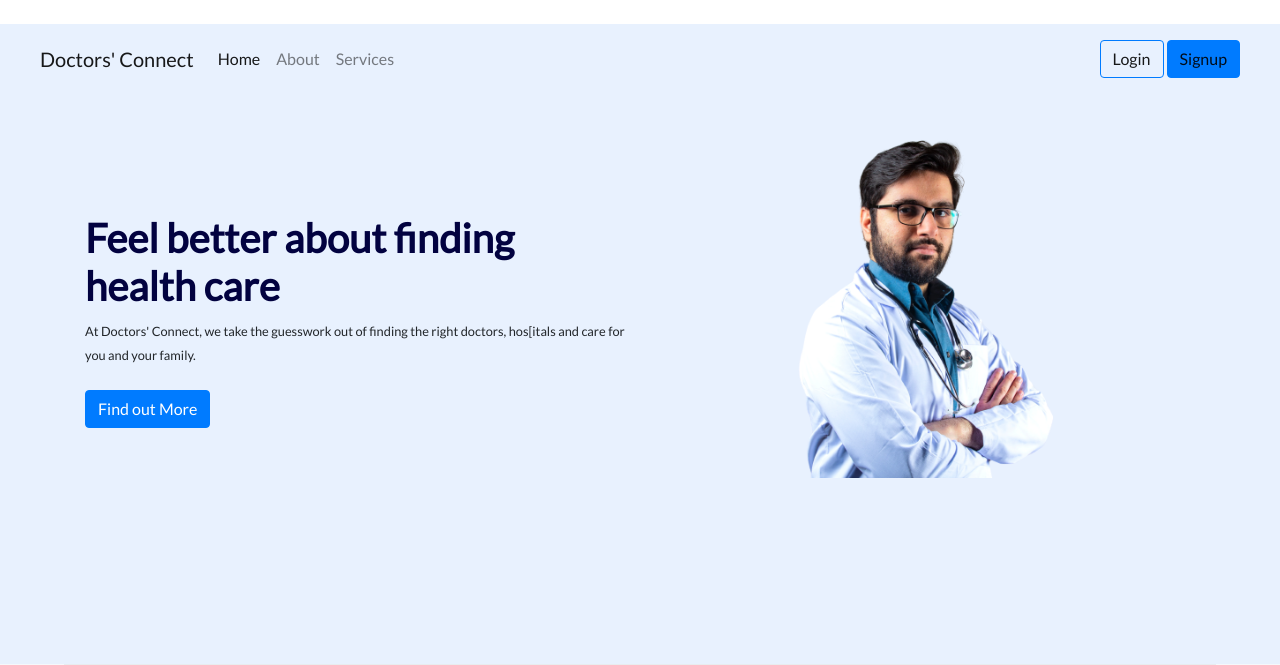
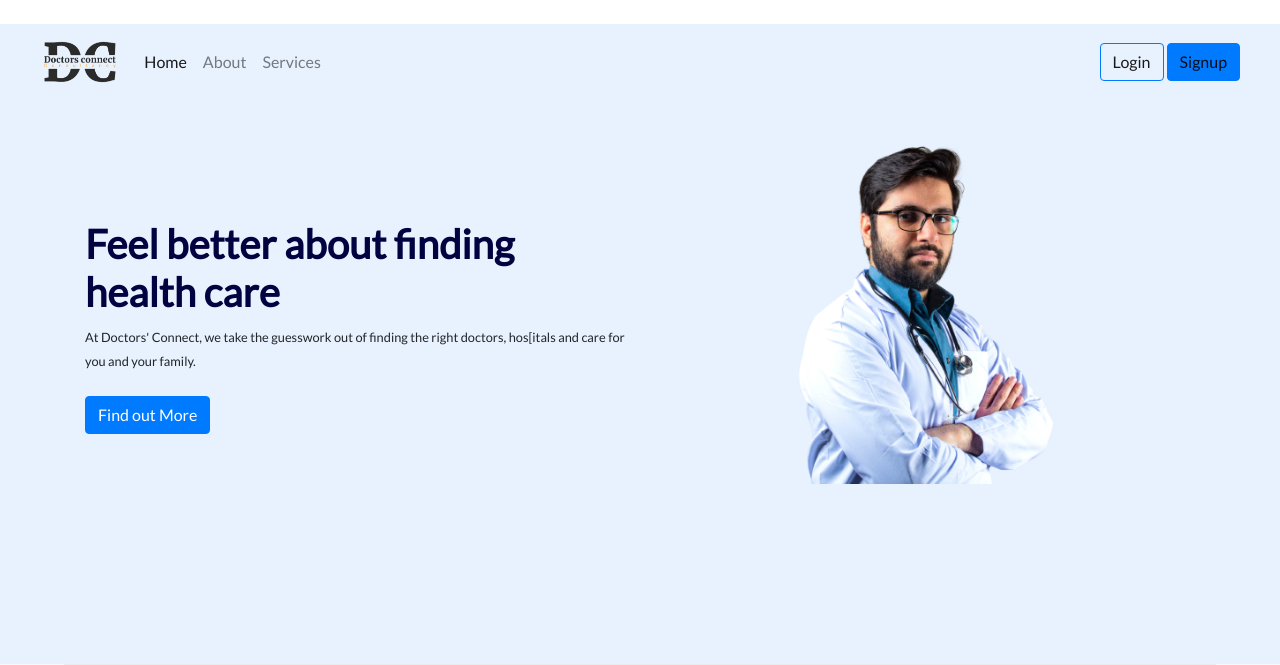
Before and after one commit to Doyo54/Group-Project-Django, a Django app: page / in a window 1280 px wide. Shown: the top 665 px of the page. Run offline with Django 4.2, Linux system fonts and the light colour scheme; some libraries are stand-ins or nearby versions; some web fonts are replaced.

Commit message:
Dev: style landing page

```diff
--- a/cindy/templates/index.html
+++ b/cindy/templates/index.html
@@ -7,7 +7,7 @@
 
 <section class="uno">
   <nav class="navbar navbar-expand-lg navbar-light my-4 mx-4">
-    <a class="navbar-brand" href="#">Doctors' Connect</a>
+    <a class="navbar-brand" href="#"><img src="../../static/images/logo-removebg-preview.png" alt=""height="50"></a>
     <button
       class="navbar-toggler"
       type="button"
```
Also changed, not shown: static/images/logo-removebg-preview.png (added), static/images/logo.png (renamed from benjamin/images/logo.png).
